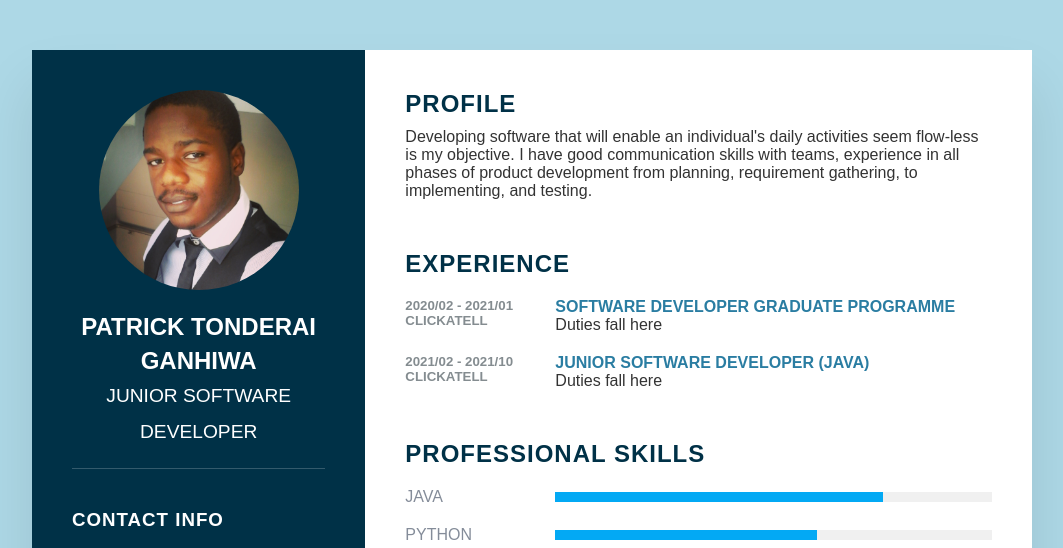
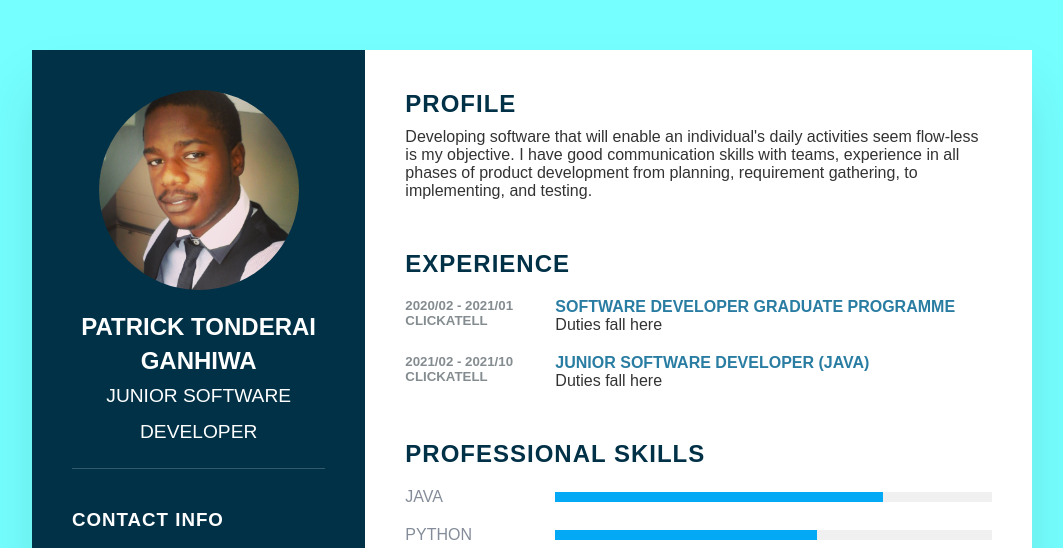
Before and after one commit to Pats101/Portfolio, a website: page index.html in a window 1280 px wide. Shown: the top 548 px of the page, without its empty margins (108-1171 px from the left). Drawn offline with Linux system fonts and the light colour scheme; a web font is replaced by a local one.

Commit message:
Changing background color

```diff
--- a/src/css/style.css
+++ b/src/css/style.css
@@ -8,7 +8,7 @@
 }
 
 body{
-    background: lightblue;
+    background: #75ffff;
     display: flex;
     justify-content: center;
     align-items: center;
```
